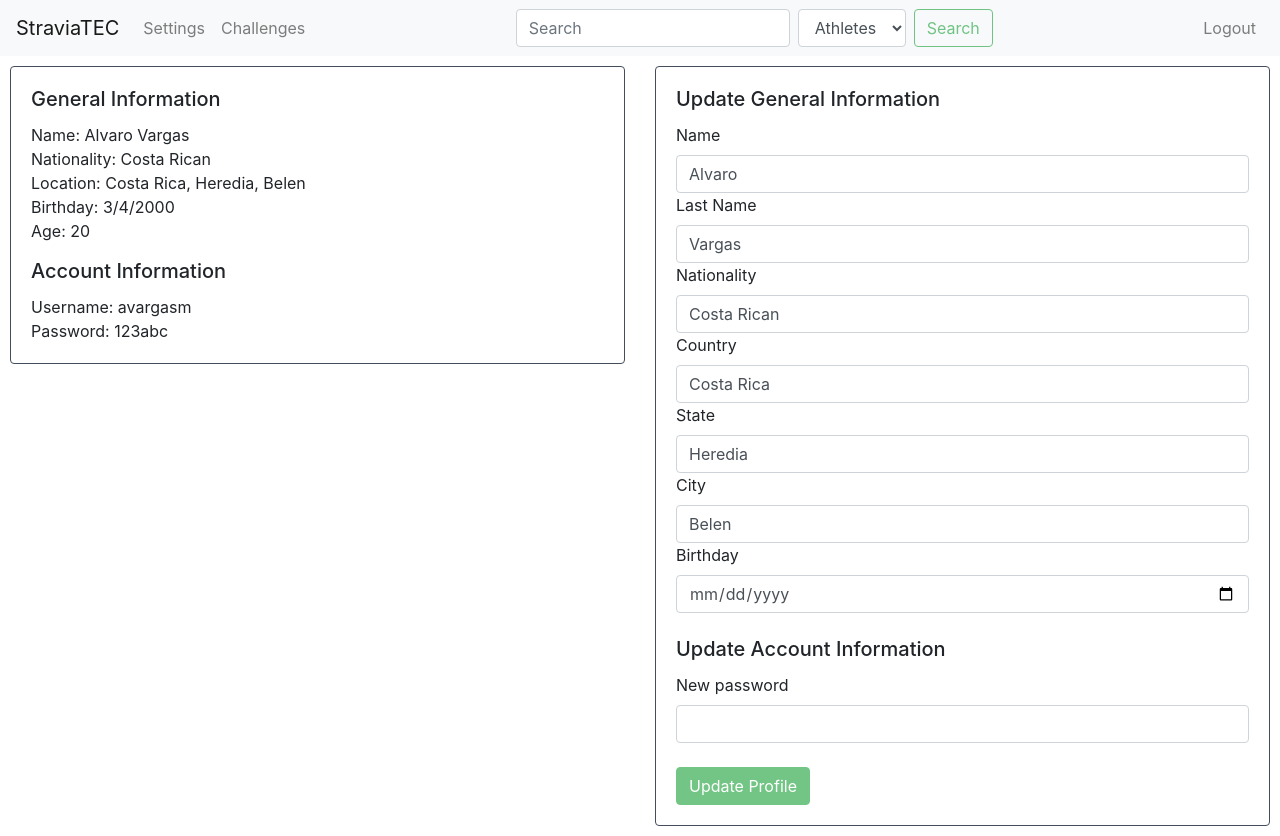
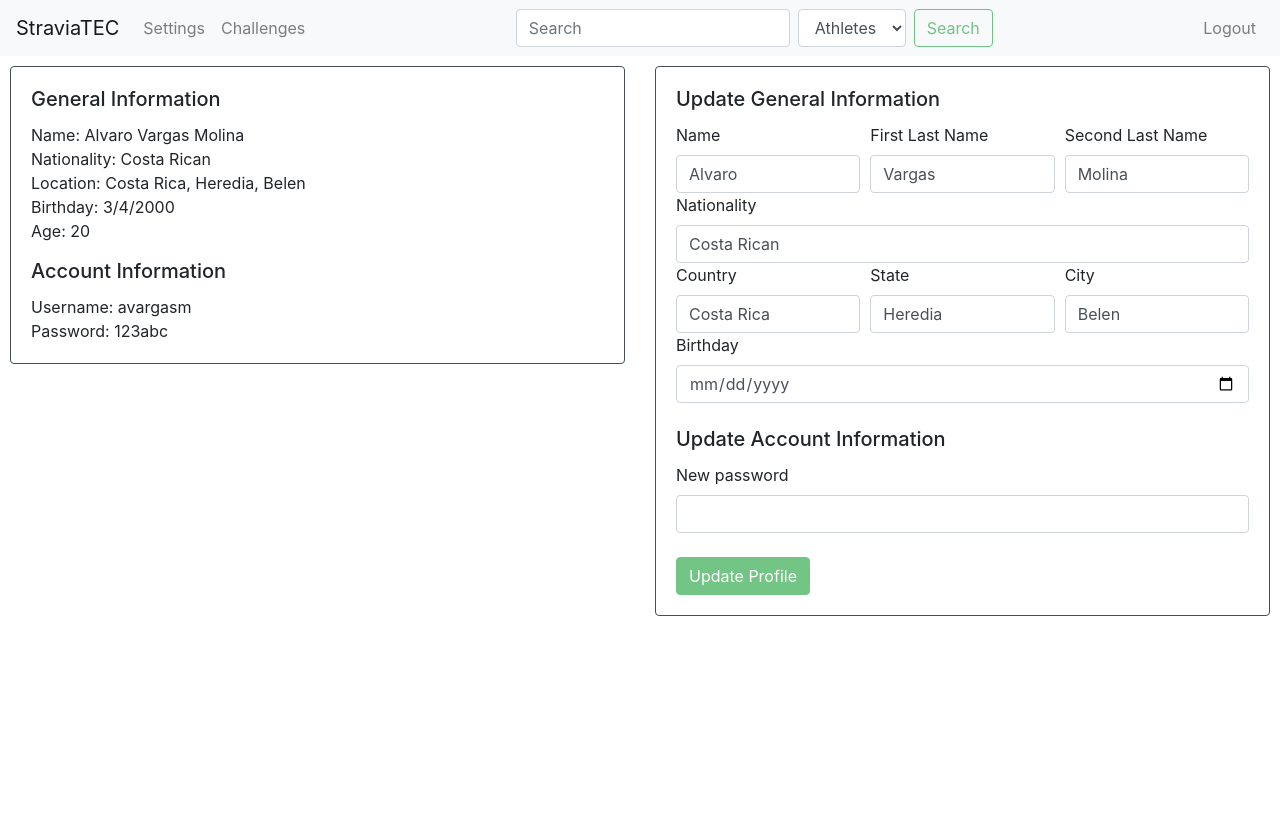
Before and after one commit to JonDGS/StraviaTEC, an Angular app in the folder st-front-end/: page /athlete/settings in a window 1280 px wide. After the commit the page ends 800 px from the top, so only its background shows below. Built offline with nearby package versions, Linux system fonts and the light colour scheme.

Commit message:
Modified the athlete model for having 2 last names, improved the athlete settings modification form

```diff
--- a/st-front-end/src/app/athlete/athlete-view/athlete-settings/athlete-settings.component.html
+++ b/st-front-end/src/app/athlete/athlete-view/athlete-settings/athlete-settings.component.html
@@ -6,7 +6,7 @@
       <div class="card-body">
         <h5 class="card-title">General Information</h5>
         <p class="card-text">
-          Name: {{ athlete.name }} {{ athlete.lastName }}<br>
+          Name: {{ athlete.name }} {{ athlete.lastName1 }} {{ athlete.lastName2 }}<br>
           Nationality: {{ athlete.nationality }}<br>
           Location: {{ athlete.country }}, {{ athlete.state }}, {{ athlete.city }}<br>
           Birthday: {{ athlete.birthday }}<br>
@@ -27,6 +27,9 @@
         <form (ngSubmit)="onUpdateProfile()" #updateProfileForm="ngForm">
           <h5 class="card-title">Update General Information</h5>
 
+          <!--Full Name-->
+          <div class="form-row">
+            <div class="col">
               <!--Name-->
               <label for="newName">Name</label>
               <input
@@ -36,17 +39,33 @@
                 name="newName"
                 [ngModel]="aName"
                 required>
-
-          <!--Last Name-->
-          <label for="newLastName">Last Name</label>
+            </div>
+            <div class="col">
+              <!--Last Name 1-->
+              <label for="newLastName1">First Last Name</label>
               <input
                 type="text"
                 class="form-control"
-            id="newLastName"
-            name="newLastName"
-            [ngModel]="aLastName"
+                id="newLastName1"
+                name="newLastName1"
+                [ngModel]="aLastName1"
                 required>
+            </div>
+            <div class="col">
+              <!--Last Name 2-->
+              <label for="newLastName2">Second Last Name</label>
+              <input
+                type="text"
+                class="form-control"
+                id="newLastName2"
+                name="newLastName2"
+                [ngModel]="aLastName2"
+                required>
+            </div>
+          </div>
 
+          <div class="form-row">
+            <div class="col">
               <!--Nationality-->
               <label for="newNationality">Nationality</label>
               <input
@@ -56,7 +75,12 @@
                 name="newNationality"
                 [ngModel]="aNationality"
                 required>
+            </div>
+          </div>
 
+          <!--Location-->
+          <div class="form-row">
+            <div class="col">
               <!--Country-->
               <label for="newCountry">Country</label>
               <input
@@ -66,7 +90,8 @@
                 name="newCountry"
                 [ngModel]="aCountry"
                 required>
-
+            </div>
+            <div class="col">
               <!--State-->
               <label for="newState">State</label>
               <input
@@ -76,7 +101,8 @@
                 name="newState"
                 [ngModel]="aState"
                 required>
-
+            </div>
+            <div class="col">
               <!--City-->
               <label for="newCity">City</label>
               <input
@@ -86,7 +112,11 @@
                 name="newCity"
                 [ngModel]="aCity"
                 required>
+            </div>
+          </div>
 
+          <div class="form-row">
+            <div class="col">
               <!--Birthday-->
               <label for="newBirthday">Birthday</label>
               <input
@@ -96,6 +126,9 @@
                 name="newBirthday"
                 ngModel
                 required>
+            </div>
+          </div>
+
 
           <br>
           <h5 class="card-title">Update Account Information</h5>
--- a/st-front-end/src/app/athlete/athlete-view/athlete-settings/athlete-settings.component.ts
+++ b/st-front-end/src/app/athlete/athlete-view/athlete-settings/athlete-settings.component.ts
@@ -16,7 +16,8 @@ export class AthleteSettingsComponent implements OnInit {
   @ViewChild('updateProfileForm') profileForm: NgForm;
   athlete: Athlete;
   aName: string;
-  aLastName: string;
+  aLastName1: string;
+  aLastName2: string;
   aNationality: string;
   aCountry: string;
   aState: string;
@@ -27,7 +28,8 @@ export class AthleteSettingsComponent implements OnInit {
   ngOnInit(): void {
     this.athlete = this.aService.currentUser;
     this.aName = this.athlete.name;
-    this.aLastName = this.athlete.lastName;
+    this.aLastName1 = this.athlete.lastName1;
+    this.aLastName2 = this.athlete.lastName2;
     this.aNationality = this.athlete.nationality;
     this.aCountry = this.athlete.country;
     this.aState = this.athlete.state;
--- a/st-front-end/src/app/athlete/athlete-view/profile-widget/profile-widget.component.html
+++ b/st-front-end/src/app/athlete/athlete-view/profile-widget/profile-widget.component.html
@@ -12,7 +12,7 @@
 
     <!--Profile Name-->
     <h3 class="card-title text-center">
-      {{ user.name }} {{ user.lastName }}
+      {{ user.name }} {{ user.lastName1 }} {{ user.lastName2 }}
     </h3>
 
     <!--Profile Info-->
--- a/st-front-end/src/app/athlete/athlete.service.ts
+++ b/st-front-end/src/app/athlete/athlete.service.ts
@@ -18,6 +18,7 @@ export class AthleteService {
   currentUser: Athlete = new Athlete(
     'Alvaro',
     'Vargas',
+    'Molina',
     'Costa Rican',
     117730762,
     20,
@@ -55,6 +56,7 @@ export class AthleteService {
     new Athlete(
       'Alvaro',
       'Vargas',
+      'Molina',
       'Costa Rican',
       117730762,
       20,
@@ -67,7 +69,8 @@ export class AthleteService {
       'abc123'),
     new Athlete(
       'Jon',
-      'Doro',
+      'Dor',
+      'ito',
       'Costa Rican',
       117720889,
       20,
--- a/st-front-end/src/app/models/athlete.model.ts
+++ b/st-front-end/src/app/models/athlete.model.ts
@@ -1,7 +1,8 @@
 export class Athlete {
   constructor(
     public name: string,
-    public lastName: string,
+    public lastName1: string,
+    public lastName2: string,
     public nationality: string,
     public id: number,
     public age: number,
```
Lines whose indentation alone changed are shown as unchanged.
